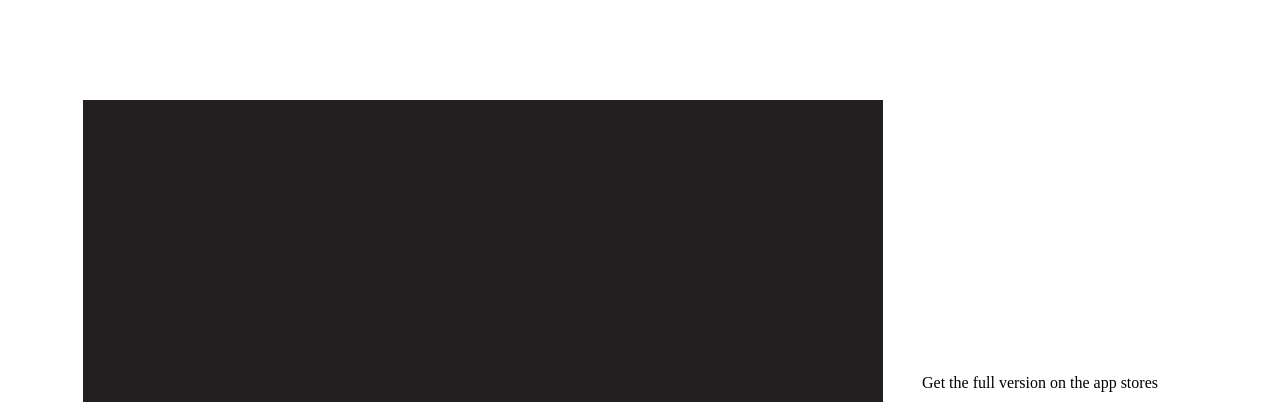
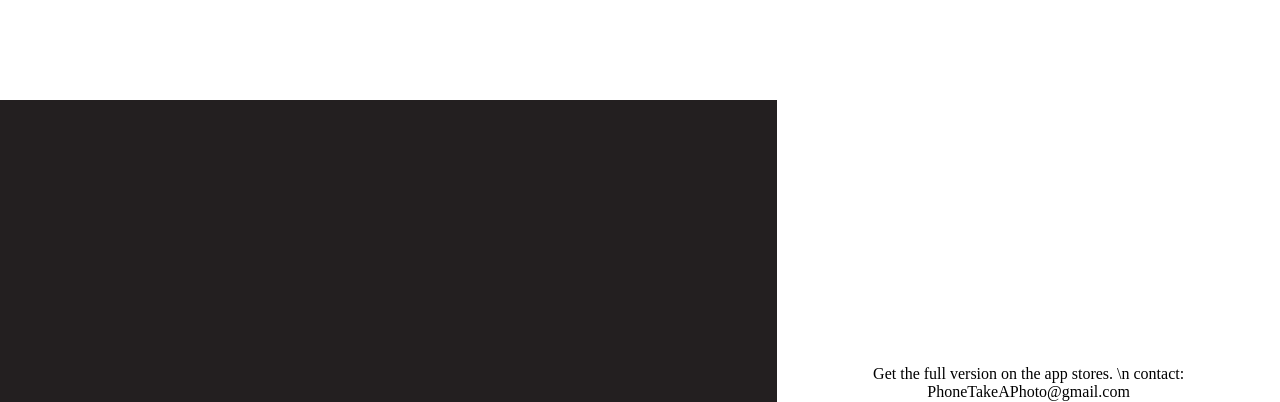
Before and after one commit to andrewnakas/PhoneTakeAPhoto, a plain HTML site: page index.html in a window 1280 px wide. Shown: the top 402 px of the page. Drawn offline with Linux system fonts and the light colour scheme; no server answers.

Commit message:
Update index.html

```diff
--- a/index.html
+++ b/index.html
@@ -38,7 +38,7 @@
 
     <!-- Added Content -->
     <div id="app-promo" style="text-align: center; margin-top: 20px;">
-      <p>Get the full version on the app stores</p>
+      <p>Get the full version on the app stores. \n contact: PhoneTakeAPhoto@gmail.com</p>
       <div>
         <a href="https://testflight.apple.com/join/W152uT7z" target="_blank">
           <img src="ios_button.png" alt="iOS App" style="width: 150px; height: 50px; margin-right: 10px;">
```
